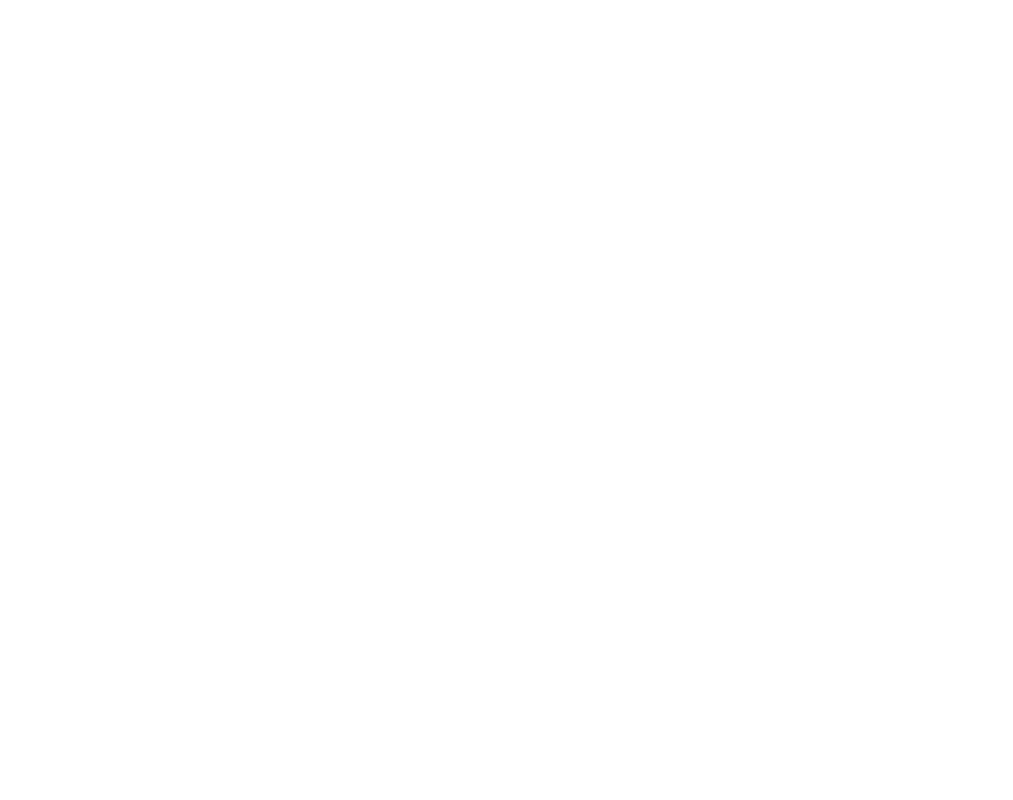
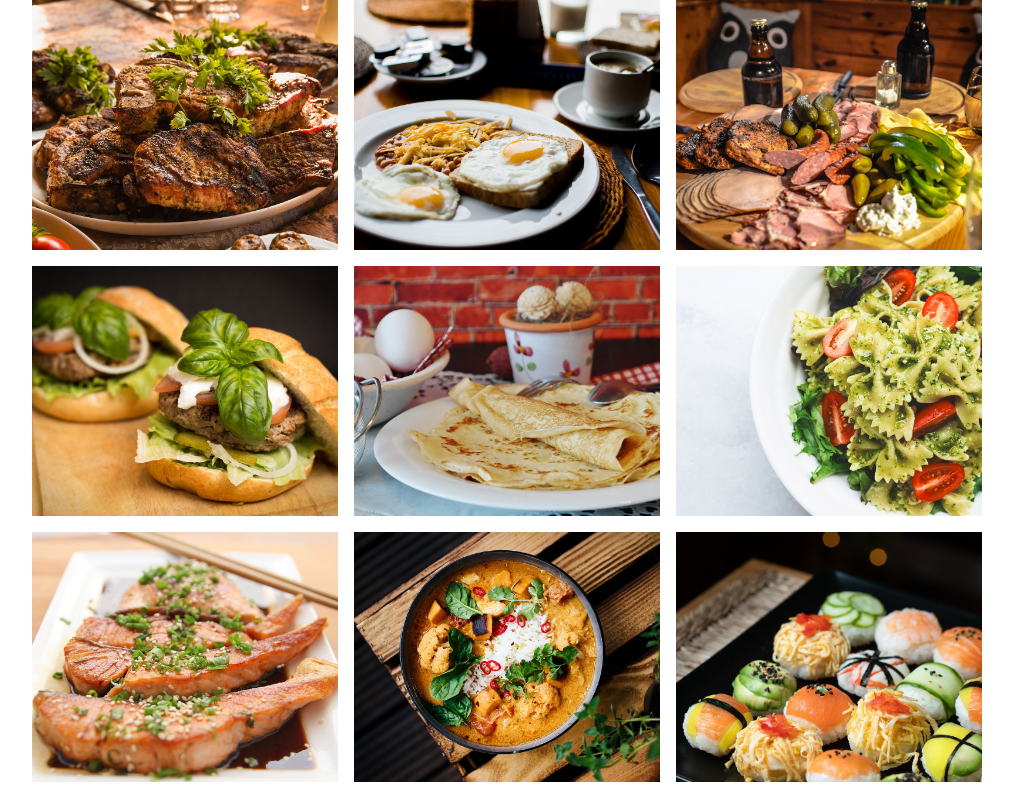
Before and after one commit to EmanuelPinatti/after3, a website: page index.html in a window 1280 px wide. Shown: the whole page, without its empty margins (133-1146 px from the left). Drawn offline with Linux system fonts and the light colour scheme.

Commit message:
grilla inicial

```diff
--- /dev/null
+++ b/css/index.css
@@ -0,0 +1,30 @@
+*{
+    border: 0;
+    margin: 0;
+    padding: 0;
+    box-sizing: border-box;
+}
+
+/*ESTILOS GALERÍA: OVERLAY*/
+.gallery {
+    max-width: 950px;
+    margin: auto;
+    display: grid;
+    /* align-items: center; */
+    /* justify-self: center; */
+    grid-template-columns: repeat(3, 1fr);
+    /* grid-template-rows: repeat(3, 250px); */
+    grid-auto-rows: 250px;
+    gap: 1rem;
+}
+
+.gallery__item {
+    background-color: rgb(63, 109, 97);
+}
+
+.gallery__img {
+    /* max-width: 100%; */
+    width: 100%;
+    height: 100%;
+    object-fit: cover;
+}
--- a/index.html
+++ b/index.html
@@ -3,9 +3,30 @@
 <head>
     <meta charset="UTF-8">
     <meta name="viewport" content="width=device-width, initial-scale=1.0">
+    <link rel="stylesheet" href="./css/index.css">
     <title>Document</title>
 </head>
 <body>
-
+    <!-- GALERÍA: OVERLAY -->
+     <section class="gallery">
+        <!-- Imagen 1 -->
+        <div class="gallery__item gallery__item--1"><img src="./assets/images/costeletas.jpg" alt="" class="gallery__img"></div>
+        <!-- Imagen 2 -->
+        <div class="gallery__item gallery__item--2"><img src="./assets/images/desayuno.jpg" alt="" class="gallery__img"></div>
+        <!-- Imagen 3 -->
+        <div class="gallery__item gallery__item--3"><img src="./assets/images/entrada.jpg" alt="" class="gallery__img"></div>
+        <!-- Imagen 4 -->
+        <div class="gallery__item gallery__item--4"><img src="./assets/images/hamburger.jpg" alt="" class="gallery__img"></div>
+        <!-- Imagen 5 -->
+        <div class="gallery__item gallery__item--5"><img src="./assets/images/panqueques.jpg" alt="" class="gallery__img"></div>
+        <!-- Imagen 6 -->
+        <div class="gallery__item gallery__item--6"><img src="./assets/images/pasta.jpg" alt="" class="gallery__img"></div>
+        <!-- Imagen 7 -->
+        <div class="gallery__item gallery__item--7"><img src="./assets/images/salmon.jpg" alt="" class="gallery__img"></div>
+        <!-- Imagen 8 -->
+        <div class="gallery__item gallery__item--8"><img src="./assets/images/sopa.jpg" alt="" class="gallery__img"></div>
+        <!-- Imagen 9 -->
+        <div class="gallery__item gallery__item--9"><img src="./assets/images/sushi.jpg" alt="" class="gallery__img"></div>
+     </section>
 </body>
 </html>
```
Also changed, not shown: assets/images/costeletas.jpg (added), assets/images/desayuno.jpg (added), assets/images/entrada.jpg (added), assets/images/hamburger.jpg (added), assets/images/panqueques.jpg (added), assets/images/pasta.jpg (added), assets/images/salmon.jpg (added), assets/images/sopa.jpg (added), assets/images/sushi.jpg (added).
